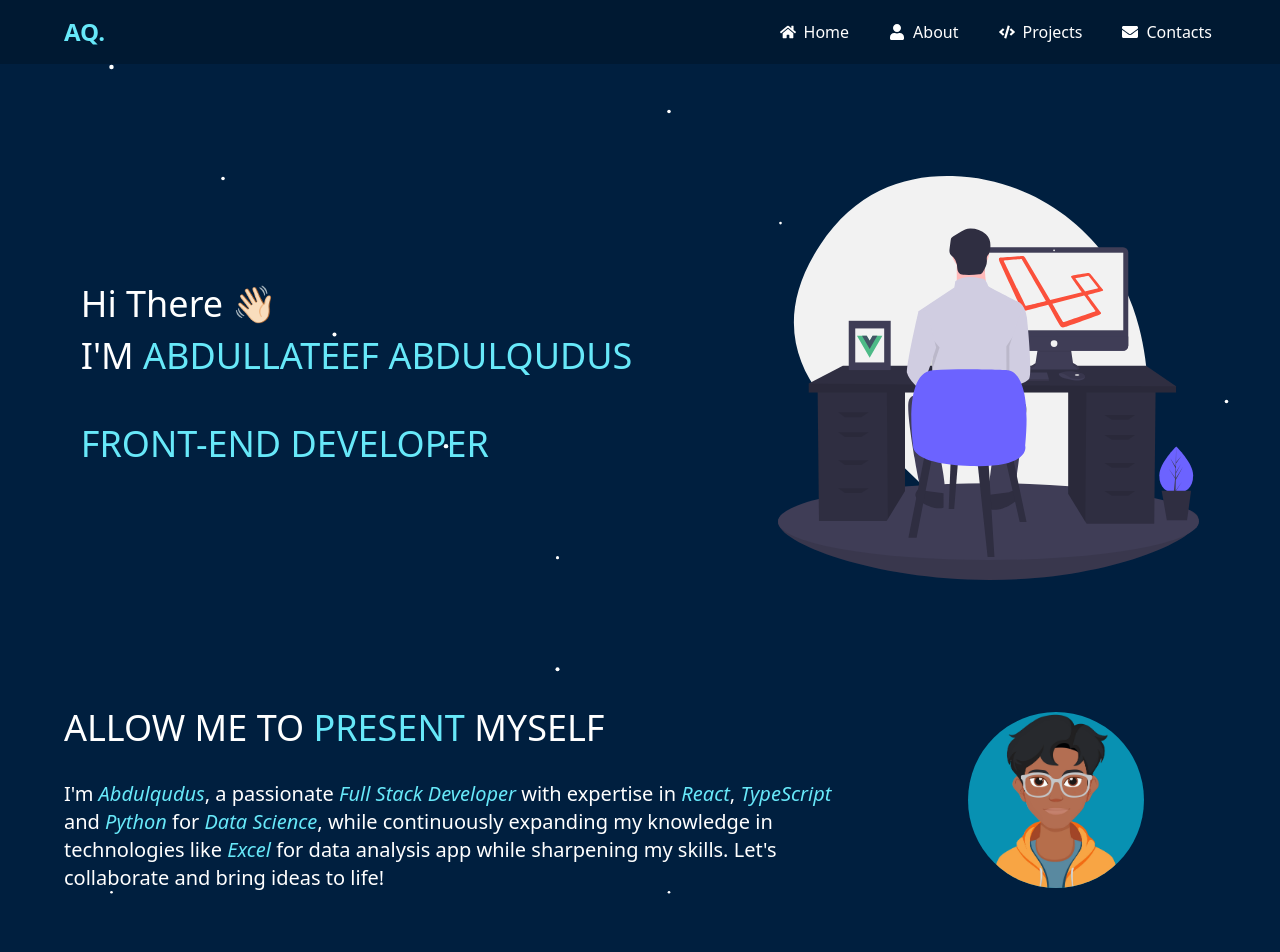
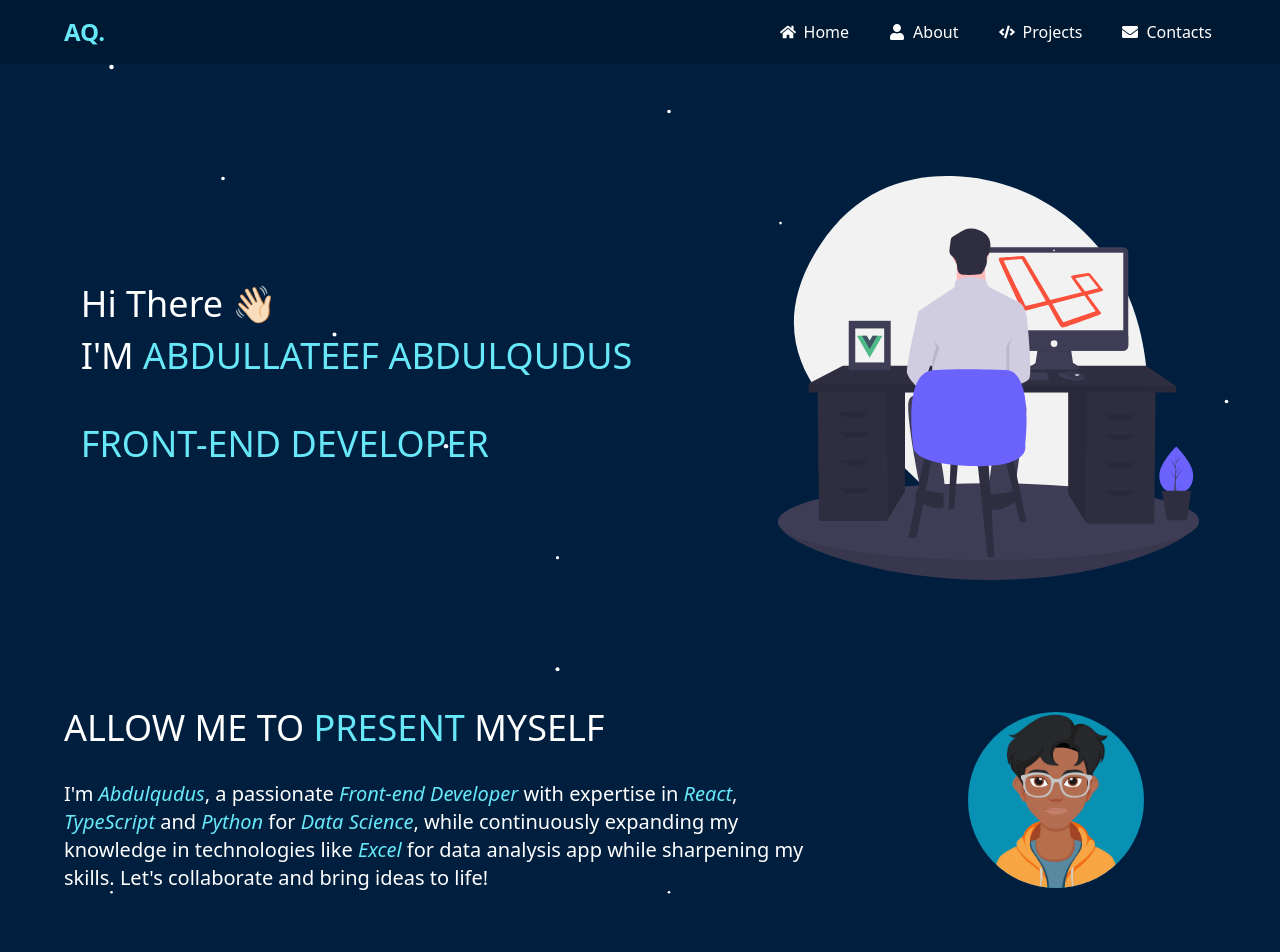
Before and after one commit to StackAQ/aq-portfolio, a React (Vite) app in the folder my-app/: page / in a window 1280 px wide. Shown: the top 952 px of the page. Built offline with nearby package versions, Linux system fonts and the light colour scheme.

Commit message:
Update Home.tsx

```diff
--- a/my-app/src/pages/Home.tsx
+++ b/my-app/src/pages/Home.tsx
@@ -85,7 +85,7 @@ const Home: React.FC = () => {
             </h1>
             <p className="text-lg lg:text-xl">
               I'm <span className="key-text">Abdulqudus</span>, a passionate{" "}
-              <span className="key-text">Full Stack Developer</span> with
+              <span className="key-text">Front-end Developer</span> with
               expertise in <span className="key-text">React</span>,{" "}
               <span className="key-text">TypeScript</span> and{" "}
               <span className="key-text">Python</span> for{" "}
```
